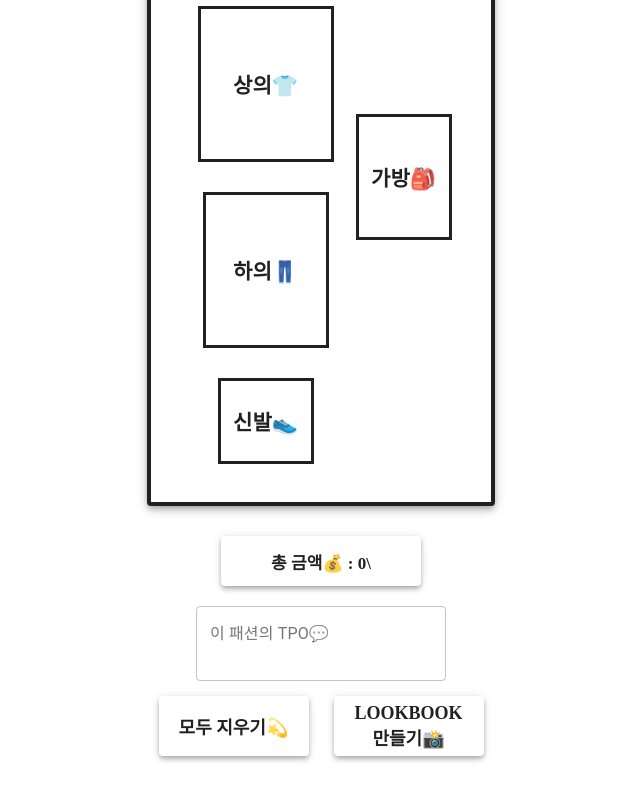
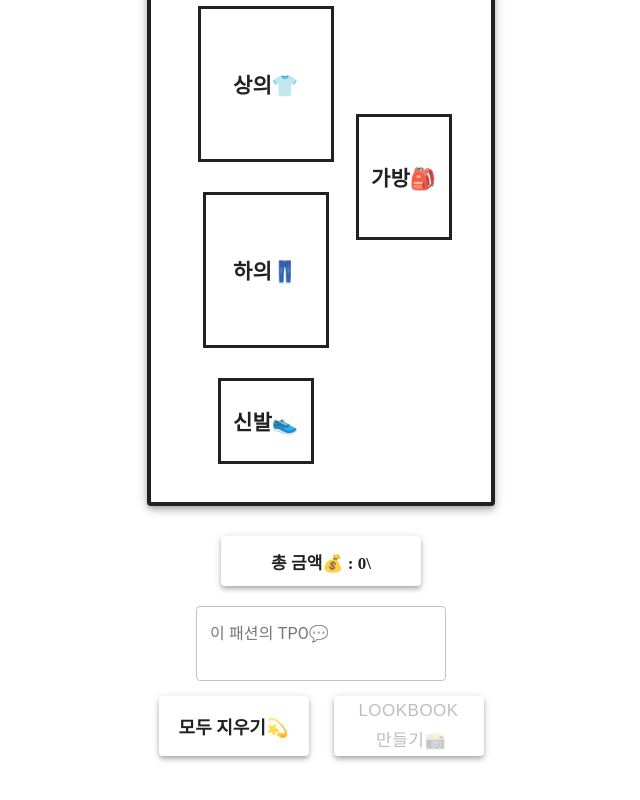
Before and after one commit to M-U-I-N-D-O/muindo-client, a React (Create React App) app in the folder client/: page /closet in a window 1280 px wide. Shown: the part 280-1080 px from the top of the page, without its empty margins (319-959 px from the left). Built offline with nearby package versions, Linux system fonts and the light colour scheme; a web font is replaced by a local one.

Commit message:
Feat : closetPage LookBook 만들기 버튼 disabled 시각화

```diff
--- a/client/src/pages/Closet/index.js
+++ b/client/src/pages/Closet/index.js
@@ -4,6 +4,7 @@ import TopComment from '../../components/AnalysisClothes/topComment';
 import ClosetModal from '../../components/Closet/closetModal';
 import { useHistory } from 'react-router';
 import TextField from '@material-ui/core/TextField';
+import Button from '@material-ui/core/Button';
 
 import { ModalContext } from '../../App';
 import { ClothesIdContext } from '../../App';
@@ -169,7 +170,6 @@ const useStyles = makeStyles((theme) => ({
     justifyContent: 'center',
     alignItems: 'center',
     whiteSpace: 'pre-wrap',
-
     width: '150px',
     height: '60px',
   },
@@ -335,18 +335,23 @@ function Closet() {
         <Paper elevation={4} className={classes.eraseBtn} onClick={handleEraseAllButtonClick}>
           모두 지우기💫
         </Paper>
-
+        {closetClothesId['hat'] || closetClothesId['top'] || closetClothesId['bottom'] || closetClothesId['shoes'] || closetClothesId['bag'] ? (
           <Paper
             elevation={4}
             className={classes.makeLookBookBtn}
             onClick={() => {
-            if (closetClothesId['hat'] || closetClothesId['top'] || closetClothesId['bottom'] || closetClothesId['shoes'] || closetClothesId['bag']) {
               history.push('/closet/look_book');
-            }
             }}
           >
             {'LOOKBOOK\n    만들기📸'}
           </Paper>
+        ) : (
+          <Paper elevation={4} className={classes.makeLookBookBtn}>
+            <Button style={{ whiteSpace: 'pre-wrap', fontSize: '17px' }} disabled>
+              {'LOOKBOOK\n 만들기📸'}
+            </Button>
+          </Paper>
+        )}
       </div>
     </div>
   );
```
Lines whose indentation alone changed are shown as unchanged.
